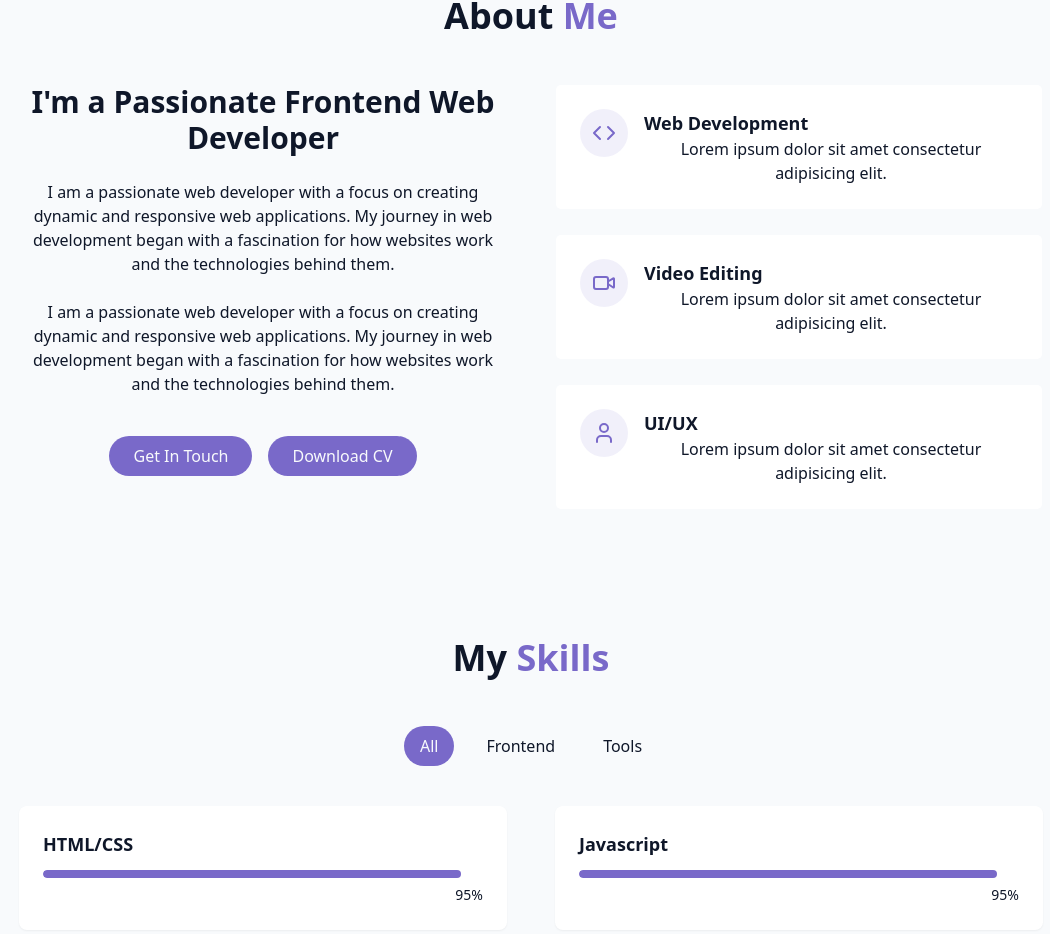
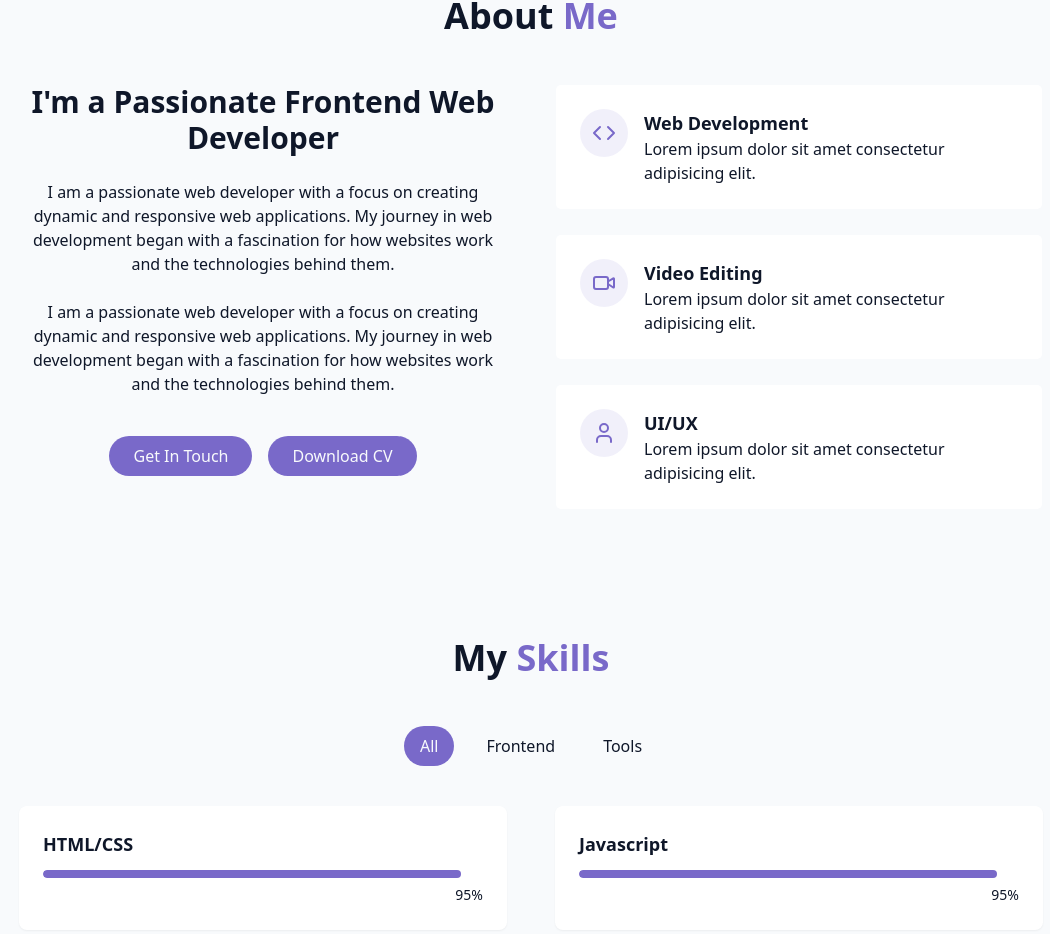
Before and after one commit to Keni-noir/Portfolio-Website, a React (Vite) app: page / in a window 1280 px wide. Shown: the part 868-1802 px from the top of the page, without its empty margins (109-1159 px from the left). Built offline with nearby package versions, Linux system fonts and the light colour scheme.

Commit message:
more adjustment

```diff
--- a/src/Components/AboutSection.jsx
+++ b/src/Components/AboutSection.jsx
@@ -47,7 +47,7 @@ export const AboutSection = () => {
                 </div>
                 <div>
                   <h4 className="text-lg font-semibold text-left">Web Development</h4>
-                  <p className="text-muted-foreground">
+                  <p className="text-muted-foreground text-left">
                     Lorem ipsum dolor sit amet consectetur adipisicing elit.
                   </p>
                 </div>
@@ -61,7 +61,7 @@ export const AboutSection = () => {
                 </div>
                 <div>
                   <h4 className="text-lg font-semibold text-left">Video Editing</h4>
-                  <p className="text-muted-foreground">
+                  <p className="text-muted-foreground text-left">
                     Lorem ipsum dolor sit amet consectetur adipisicing elit.
                   </p>
                 </div>
@@ -75,7 +75,7 @@ export const AboutSection = () => {
                 </div>
                 <div>
                   <h4 className="text-lg font-semibold text-left">UI/UX</h4>
-                  <p className="text-muted-foreground">
+                  <p className="text-muted-foreground text-left">
                     Lorem ipsum dolor sit amet consectetur adipisicing elit.
                   </p>
                 </div>
--- a/src/Components/HeroSection.jsx
+++ b/src/Components/HeroSection.jsx
@@ -6,7 +6,7 @@ export const HeroSection = () =>{
         <section id="hero" className="relative min-h-screen flex flex-col items-center justify-center px-4 ">
             <div className="container max-w-5xl mx-auto text-center z-10">
                 <div className="space-y-6">
-                    <div className=" mx-auto grid grid-cols-1 mt-10 md:mt-20 mb-20 md:mb-0 md:grid-cols-2 gap-12 ">
+                    <div className=" mx-auto grid grid-cols-1 mt-5 md:mt-20 mb-20 md:mb-0 md:grid-cols-2 gap-12 ">
                         <div className="space-y-4  mt-30 justify-center">
                             <h1 className="text-4xl md:text-6xl font-bold tracking-tight ">
                                 <span className="opacity-0 animate-fade-in">Hi, i'm </span>
```
